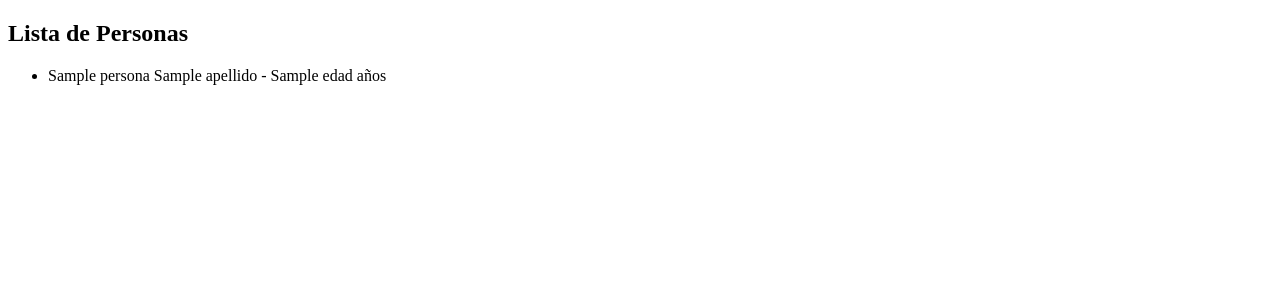
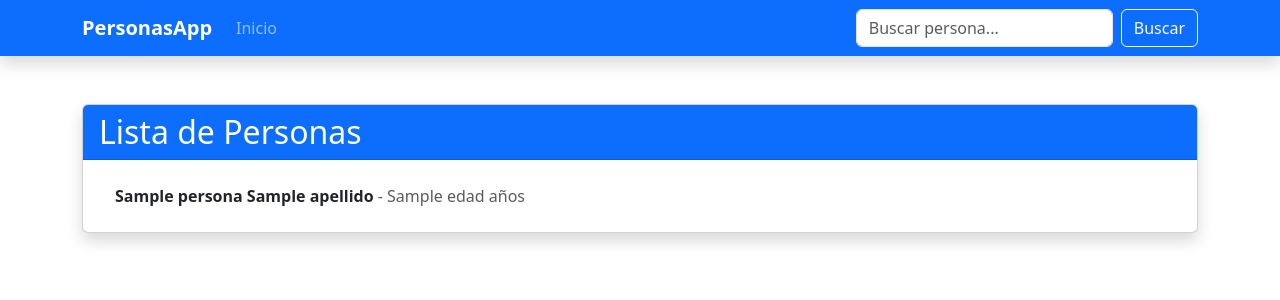
Before and after one commit to ivra97/Base_de_datostp2pp1, a Django app: template crud/templates/persona/lista.html in a window 1280 px wide. Shown: the top 300 px of the page. Run offline with Django 5.2, Linux system fonts and the light colour scheme; the template is opened without the code that fills it: most values are stand-ins (such as "Sample title", 1, 10 or a date in 2020).

Commit message:
Agregue nabvar con bootstrap, templates(ofi,accounts), en persona(agregue los html), agregue urls y views.

```diff
--- a/crud/templates/base.html
+++ b/crud/templates/base.html
@@ -4,13 +4,18 @@
     <meta charset="UTF-8">
     <meta name="viewport" content="width=device-width, initial-scale=1">
     <title>CRUD</title>
+    <!-- Bootstrap CSS -->
+    <link href="https://cdn.jsdelivr.net/npm/bootstrap@5.3.3/dist/css/bootstrap.min.css" rel="stylesheet">
 </head>
 <body>
+
+    {% include 'navbar.html' %}
 
     {% block content %}
 
     {% endblock content %}
 
-
+    <!-- Bootstrap JS Bundle (incluye Popper) -->
+    <script src="https://cdn.jsdelivr.net/npm/bootstrap@5.3.3/dist/js/bootstrap.bundle.min.js"></script>
 </body>
 </html>
--- /dev/null
+++ b/crud/templates/navbar.html
@@ -0,0 +1,22 @@
+<nav class="navbar navbar-expand-lg navbar-dark bg-primary shadow">
+  <div class="container">
+    <a class="navbar-brand fw-bold" href="{% url 'persona:lista' %}">PersonasApp</a>
+    <button class="navbar-toggler" type="button" data-bs-toggle="collapse" data-bs-target="#navbarNav"
+      aria-controls="navbarNav" aria-expanded="false" aria-label="Toggle navigation">
+      <span class="navbar-toggler-icon"></span>
+    </button>
+    <div class="collapse navbar-collapse" id="navbarNav">
+      <ul class="navbar-nav me-auto mb-2 mb-lg-0">
+        <li class="nav-item">
+          <a class="nav-link {% if request.resolver_match.url_name == 'lista' %}active{% endif %}" href="{% url 'persona:lista' %}">Inicio</a>
+        </li>
+        <!-- Puedes agregar más enlaces aquí -->
+      </ul>
+      <!-- Si no necesitas búsqueda, puedes quitar este formulario -->
+      <form class="d-flex" role="search">
+        <input class="form-control me-2" type="search" placeholder="Buscar persona..." aria-label="Search">
+        <button class="btn btn-outline-light" type="submit">Buscar</button>
+      </form>
+    </div>
+  </div>
+</nav>
--- a/crud/templates/persona/lista.html
+++ b/crud/templates/persona/lista.html
@@ -1,14 +1,28 @@
 {% extends 'base.html' %}
 
 {% block content %}
+<div class="container mt-5">
+    <div class="card shadow">
+        <div class="card-header bg-primary text-white">
+            <h2 class="mb-0">Lista de Personas</h2>
+        </div>
+        <div class="card-body">
+            {% if personas %}
+                <ul class="list-group list-group-flush">
+                    {% for persona in personas %}
+                        <li class="list-group-item d-flex justify-content-between align-items-center">
+                            <span>
+                                <strong>{{ persona.nombre }} {{ persona.apellido }}</strong>
+                                <span class="text-muted">- {{ persona.edad }} años</span>
+                            </span>
 
-    {% if personas %}
-        <h2>Lista de Personas</h2>
-        <ul>
-            {% for persona in personas %}
-                <li>{{ persona.nombre }} {{ persona.apellido }} - {{ persona.edad }} años</li>
-            {% endfor %}
-        </ul>
-    {% endif %}
-
+                        </li>
+                    {% endfor %}
+                </ul>
+            {% else %}
+                <div class="alert alert-info mb-0">No hay personas registradas.</div>
+            {% endif %}
+        </div>
+    </div>
+</div>
 {% endblock content %}
```
Also changed, not shown: crud/persona/urls.py (+26 -3 lines), crud/persona/views.py (+29 -0 lines), crud/templates/persona/buscar.html (added, +22 -0 lines), crud/templates/persona/crear.html (added, +11 -0 lines), crud/templates/persona/eliminar.html (added, +11 -0 lines), crud/templates/oficina/buscar.html (added), crud/templates/oficina/crear.html (added), crud/templates/oficina/detalle.html (added), crud/templates/oficina/eliminar.html (added), crud/templates/oficina/lista.html (added), crud/templates/persona/detalle.html (line endings or trailing spaces).
